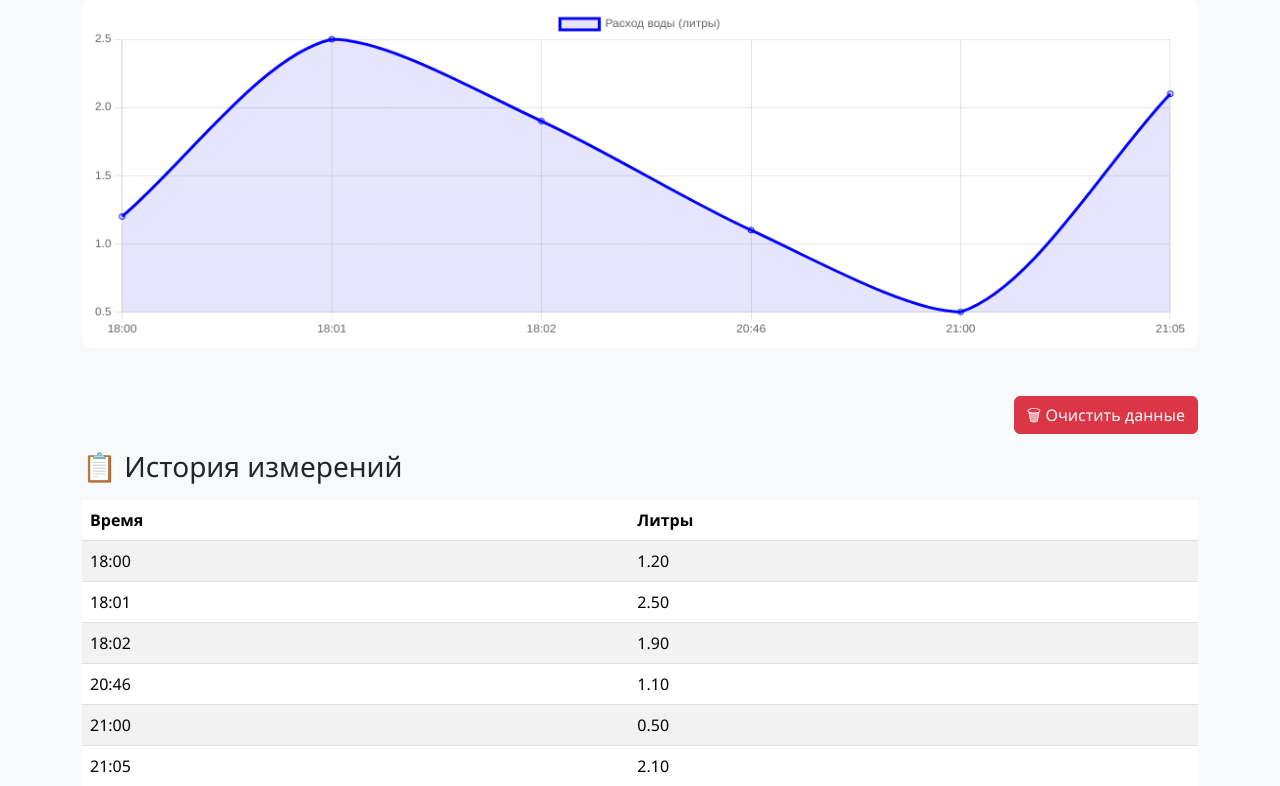
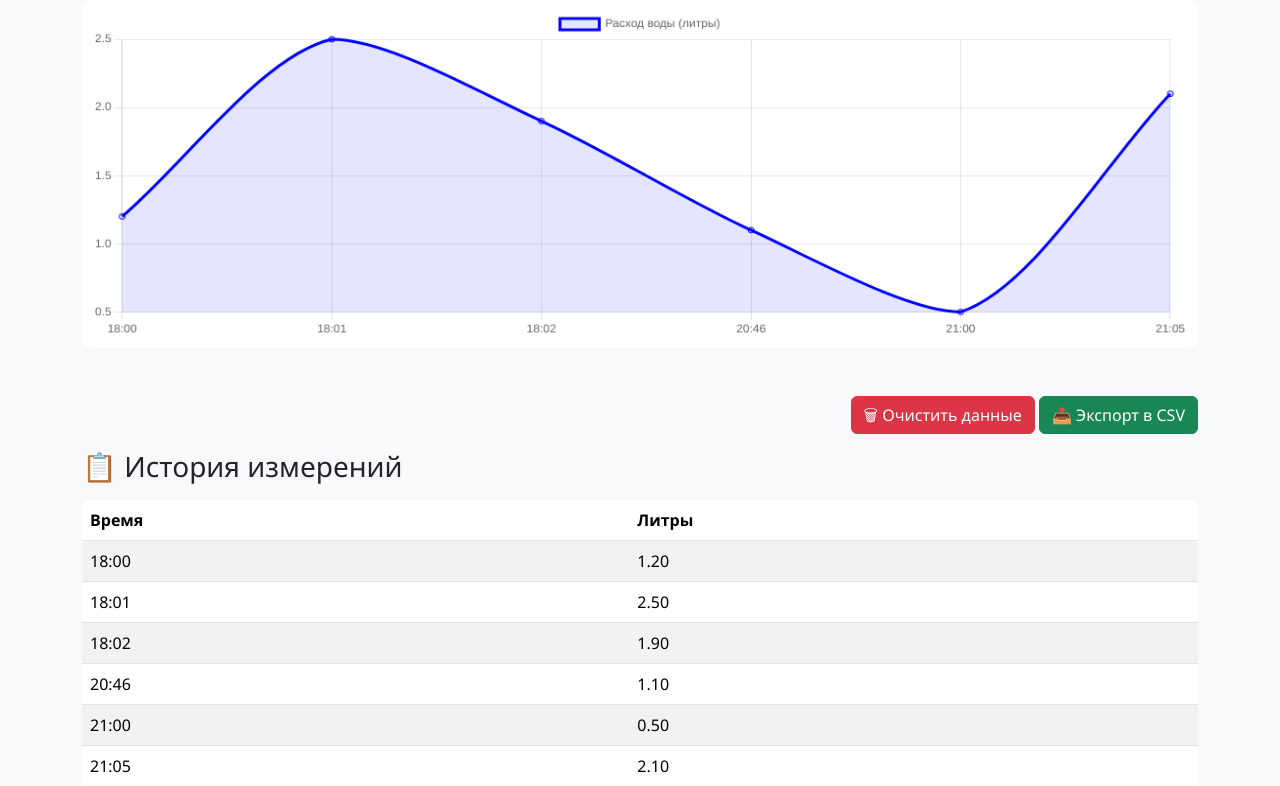
Before and after one commit to Nurikkrut04/esp32-water-server, a Flask app: page / in a window 1280 px wide. Shown: the part 279-1065 px from the top of the page. Run offline with Flask 3, Linux system fonts and the light colour scheme.

Commit message:
Добавлен экспорт данных в CSV

```diff
--- a/main.py
+++ b/main.py
@@ -2,6 +2,8 @@ from flask import Flask, request, jsonify, render_template, send_file
 import json
 import datetime
 import os
+import csv
+from flask import Response
 
 app = Flask(__name__)
 
@@ -51,6 +53,26 @@ def reset_data():
         json.dump([], f)
     return "<h3>Данные успешно очищены!</h3>"
 
+@app.route('/export', methods=['GET'])
+def export_csv():
+    data = load_data()
+
+    # Создаем CSV в памяти
+    output = []
+    output.append(['Время', 'Литры'])
+
+    for entry in data:
+        output.append([entry['time'], entry['liters']])
+
+    # Преобразуем в строку
+    csv_data = '\n'.join([','.join(map(str, row)) for row in output])
+
+    return Response(
+        csv_data,
+        mimetype='text/csv',
+        headers={'Content-Disposition': 'attachment; filename=water_data.csv'}
+    )
+
 # Запуск сервера
 if __name__ == '__main__':
     port = int(os.environ.get("PORT", 10000))
--- a/templates/index.html
+++ b/templates/index.html
@@ -61,6 +61,9 @@
   <div class="text-end mb-3">
     <a href="/reset" class="btn btn-danger" onclick="return confirm('Вы уверены, что хотите очистить все данные?')">
       🗑 Очистить данные
+    </a>
+    <a href="/export" class="btn btn-success">
+      📤 Экспорт в CSV
     </a>
   </div>
   <h3 class="mb-3">📋 История измерений</h3>
```
